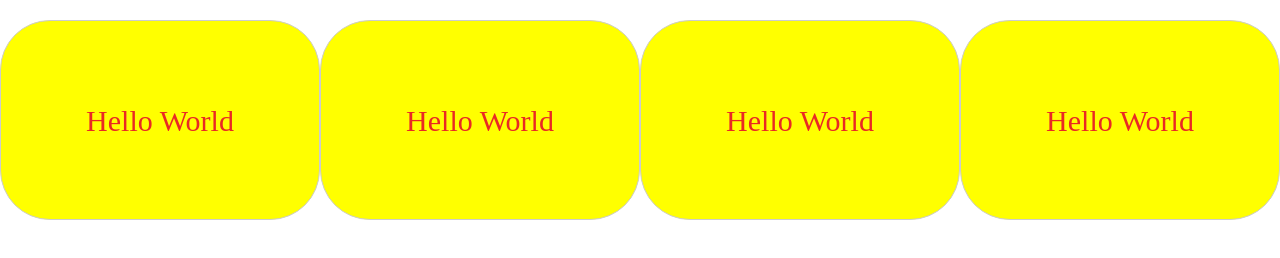
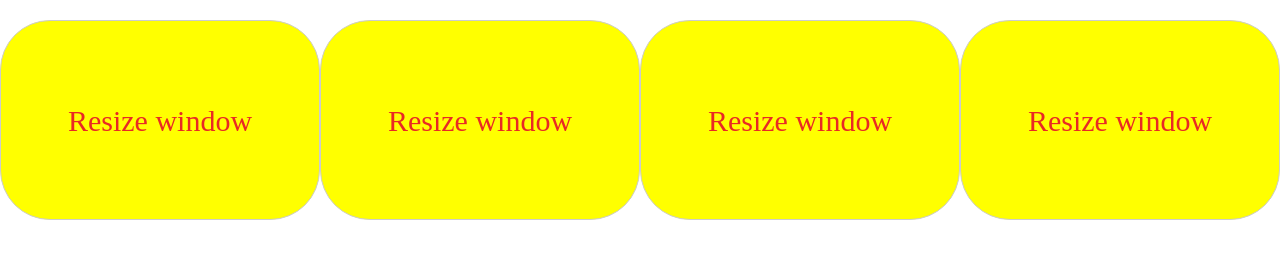
Before and after one commit to zodiacfly/Daily-project, a plain HTML site: page @mediaScreen/index.html in a window 1280 px wide. Drawn offline with Linux system fonts and the light colour scheme.

Commit message:
change text

```diff
--- a/@mediaScreen/index.html
+++ b/@mediaScreen/index.html
@@ -65,10 +65,10 @@
 </head>
 <body>
 	<div class="box">
-		<div>Hello World</div>
-		<div>Hello World</div>
-		<div>Hello World</div>
-		<div>Hello World</div>
+		<div>Resize window</div>
+		<div>Resize window</div>
+		<div>Resize window</div>
+		<div>Resize window</div>
 	</div>
 </body>
 </html>
```
